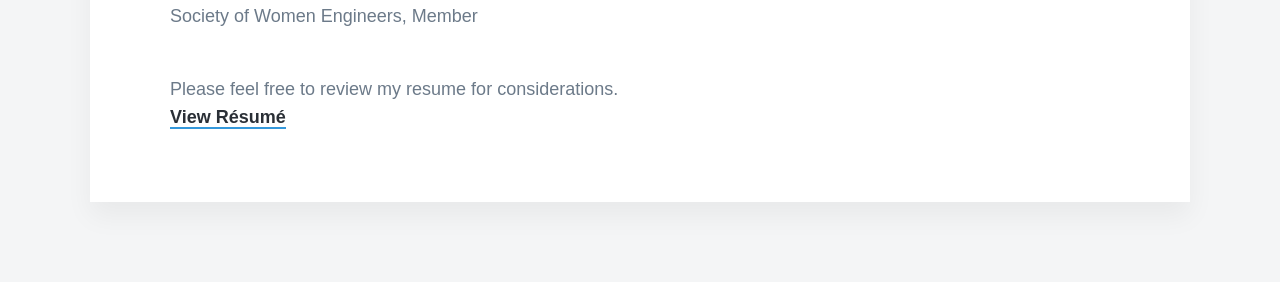
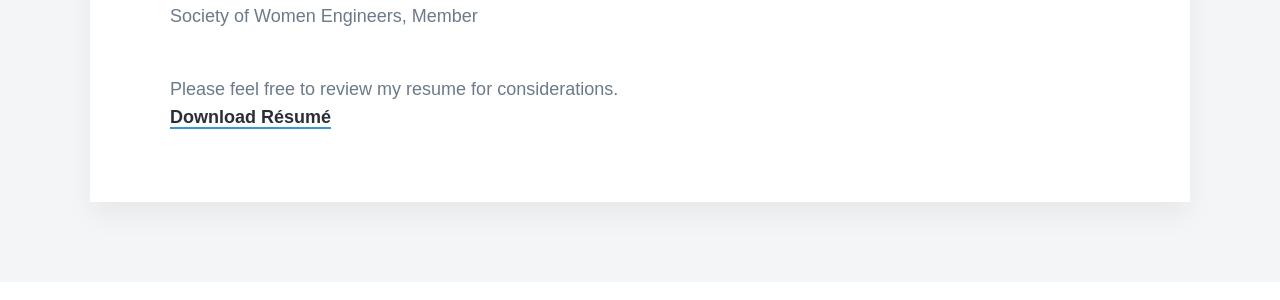
Before and after one commit to crisokonkwo/crisokonkwo.github.io, a Jekyll site: the page built from _pages/about.md, in a window 1280 px wide. Shown: the part 1784-2084 px from the top of the page. Built offline with Jekyll 4.4.1, drawn with Linux system fonts in a browser that asks for light colours; nearby versions of some CDN libraries; some web fonts are replaced.

Commit message:
Update about.md

```diff
--- a/_pages/about.md
+++ b/_pages/about.md
@@ -39,4 +39,4 @@
 
 <br>
 Please feel free to review my resume for considerations.<br>
-<a href="https://crisokonkwo.github.io/assets/COkonkwo_resume_.pdf" target="_blank" rel="noopener noreferrer">View R&eacute;sum&eacute;</a>
+<a href="https://crisokonkwo.github.io/assets/COkonkwo_Resume_FINAL_2023.pdf" target="_blank" rel="noopener noreferrer">Download R&eacute;sum&eacute;</a>
```
